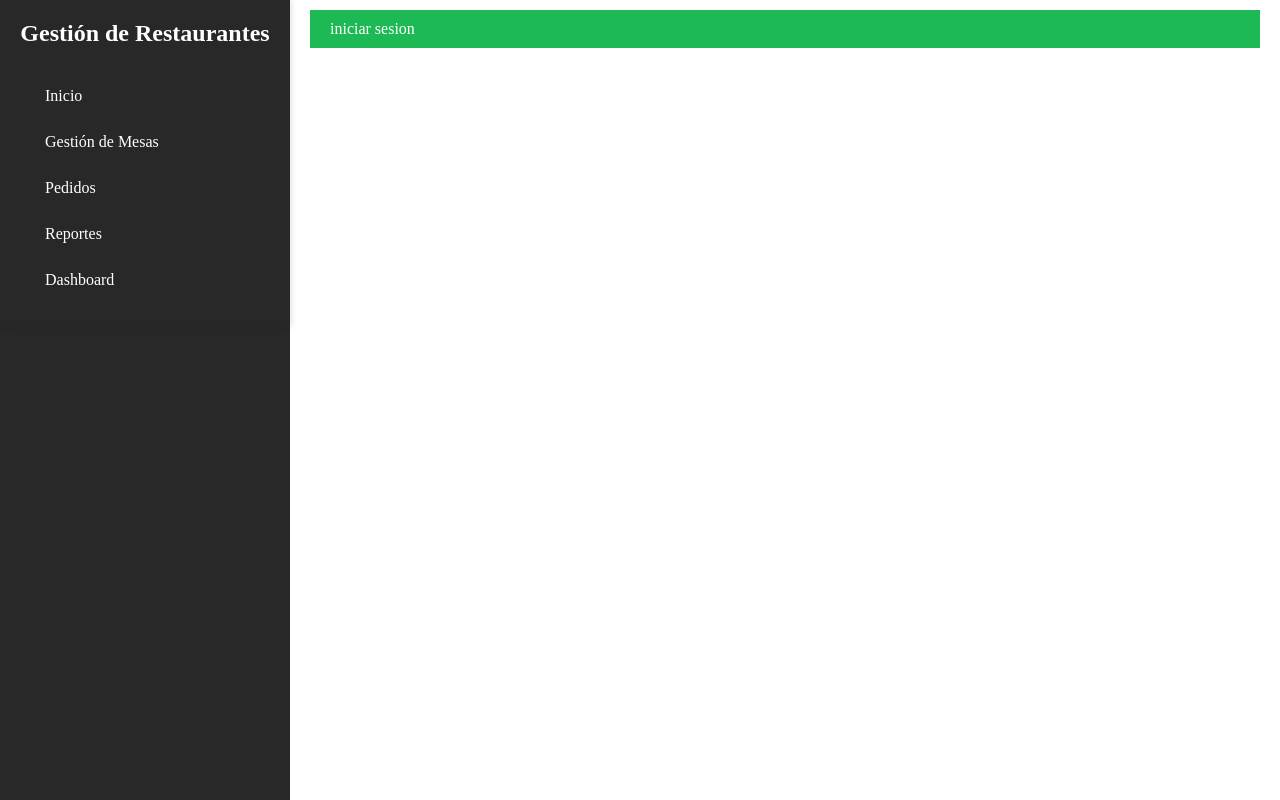
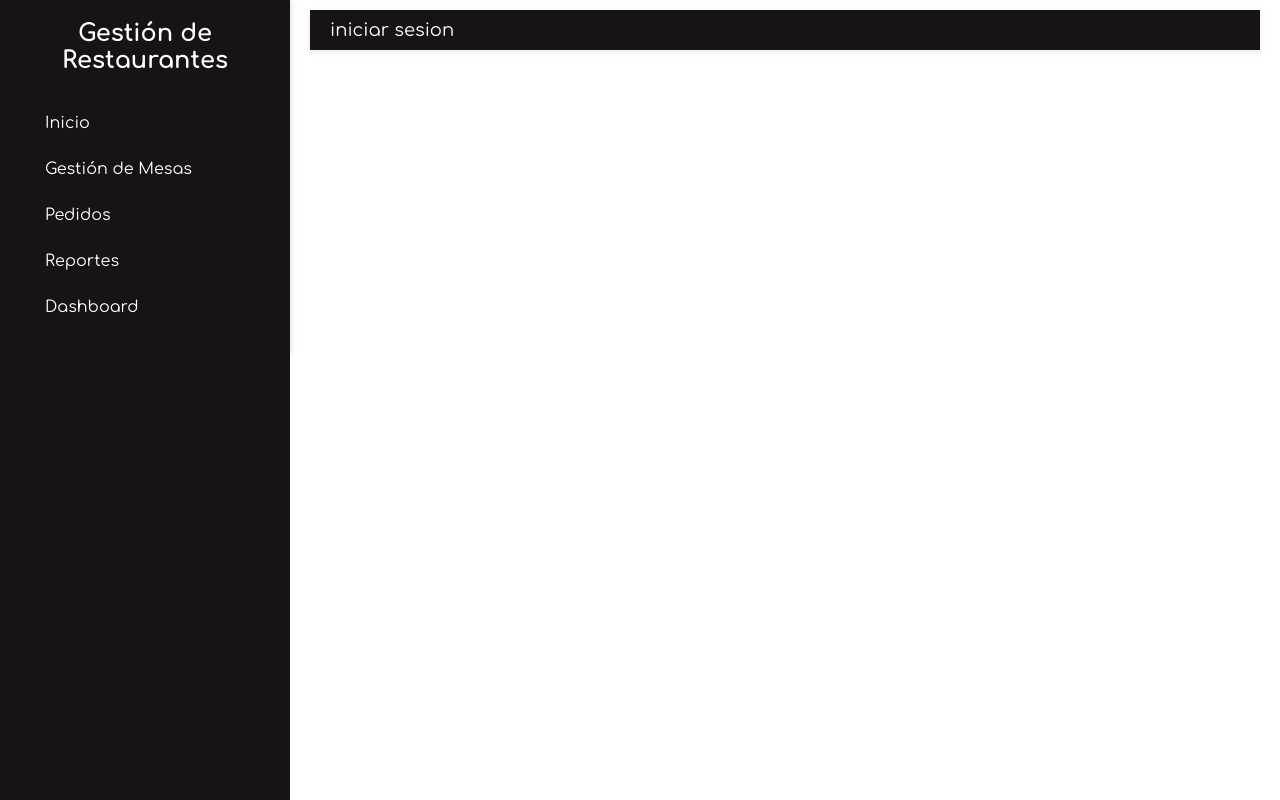
Before and after one commit to allydevper/restaurant-management, an Angular app: page / in a window 1280 px wide. Built offline with nearby package versions, Linux system fonts and the light colour scheme.

Commit message:
update color

```diff
--- a/src/app/app.component.scss
+++ b/src/app/app.component.scss
@@ -1,9 +1,6 @@
-$sidebar-bg: #282828;
-$sidebar-text-color: #ffffff;
-$sidebar-hover-bg: #3b3b3b;
-$sidebar-hover-text-color: #ffffff;
-$sidebar-active-bg: #1DB954;
-$sidebar-active-text-color: #ffffff;
+$spotify-green: #1DB954;
+$spotify-black: #191414;
+$spotify-white: #FFFFFF;
 
 .layout {
     display: flex;
@@ -12,7 +9,7 @@ $sidebar-active-text-color: #ffffff;
 
   .sidebar {
     flex: 0 0 auto; // Tamaño fijo
-    background-color: $sidebar-bg; // Color de fondo del sidebar
+    background-color: $spotify-black; // Color de fondo del sidebar
     height: 100vh; // Altura completa
   }
 
--- a/src/app/sidebar/sidebar.component.scss
+++ b/src/app/sidebar/sidebar.component.scss
@@ -1,15 +1,12 @@
-$sidebar-bg: #282828;
-$sidebar-text-color: #ffffff;
-$sidebar-hover-bg: #3b3b3b;
-$sidebar-hover-text-color: #ffffff;
-$sidebar-active-bg: #1DB954;
-$sidebar-active-text-color: #ffffff;
+$spotify-green: #1DB954;
+$spotify-black: #191414;
+$spotify-white: #FFFFFF;
 
 :host {
   display: flex;
   flex-direction: column;
   width: 250px;
-  background-color: $sidebar-bg;
+  background-color: $spotify-black;
   // height: 100vh;
   padding: 20px;
   box-shadow: 2px 0 5px rgba(0, 0, 0, 0.1);
@@ -20,7 +17,7 @@ $sidebar-active-text-color: #ffffff;
   margin-bottom: 30px;
 
   h2 {
-    color: $sidebar-text-color;
+    color: $spotify-white;
     font-size: 24px;
     margin: 0;
   }
@@ -29,7 +26,7 @@ $sidebar-active-text-color: #ffffff;
 .nav-link {
   display: flex;
   align-items: center;
-  color: $sidebar-text-color;
+  color: $spotify-white;
   text-decoration: none;
   padding: 10px 15px;
   margin: 8px 0;
@@ -38,13 +35,14 @@ $sidebar-active-text-color: #ffffff;
   transition: background-color 0.3s ease, color 0.3s ease;
 
   &:hover {
-    background-color: $sidebar-hover-bg;
-    color: $sidebar-hover-text-color;
+    background-color: $spotify-green;
+    color: $spotify-white;
+    text-decoration: none;
   }
 
   &.active {
-    background-color: $sidebar-active-bg;
-    color: $sidebar-active-text-color;
+    background-color: $spotify-green;
+    color: $spotify-black;
   }
 
   i {
--- a/src/app/topbar/topbar.component.scss
+++ b/src/app/topbar/topbar.component.scss
@@ -1,11 +1,21 @@
-$topbar-bg: #1db954;
-$topbar-text-color: #ffffff;
+$spotify-green: #1DB954;
+$spotify-black: #191414;
+$spotify-white: #FFFFFF;
 
 :host {
   display: flex;
   align-items: center;
   justify-content: space-between;
-  background-color: $topbar-bg;
+  background-color: $spotify-black;
   padding: 10px 20px;
-  color: $topbar-text-color;
+  color: $spotify-white;
+  box-shadow: 0 2px 5px rgba(0, 0, 0, 0.1);
 }
+
+span {
+  font-size: 18px;
+  cursor: pointer;
+  &:hover {
+    color: $spotify-green;
+  }
+}
--- a/src/index.html
+++ b/src/index.html
@@ -1,13 +1,21 @@
 <!doctype html>
 <html lang="en">
+
 <head>
   <meta charset="utf-8">
   <title>GestionRestaurantes</title>
   <base href="/">
   <meta name="viewport" content="width=device-width, initial-scale=1">
   <link rel="icon" type="image/x-icon" href="favicon.ico">
+  <link rel="preconnect" href="https://fonts.googleapis.com">
+  <link rel="preconnect" href="https://fonts.gstatic.com" crossorigin>
+  <link
+    href="https://fonts.googleapis.com/css2?family=Comfortaa:wght@300..700&family=Fredoka:wght@300..700&family=Signika:wght@300..700&family=Work+Sans:ital,wght@0,100..900;1,100..900&display=swap"
+    rel="stylesheet">
 </head>
+
 <body>
   <app-root></app-root>
 </body>
+
 </html>
--- a/src/styles.scss
+++ b/src/styles.scss
@@ -1,4 +1,5 @@
 /* You can add global styles to this file, and also import other style files */
 body {
   margin: 0;
+  font-family: "Comfortaa", serif;
 }
```
